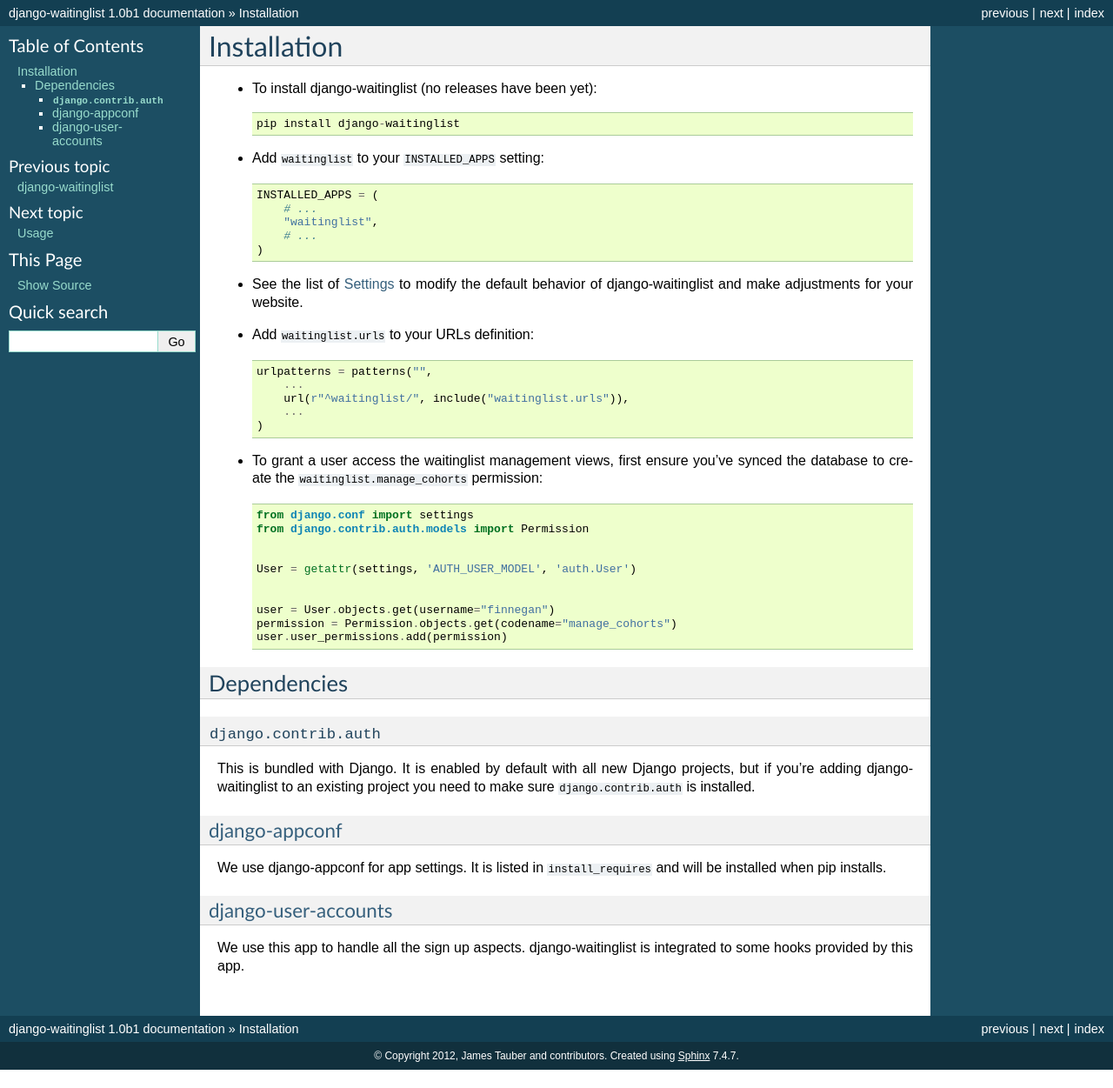
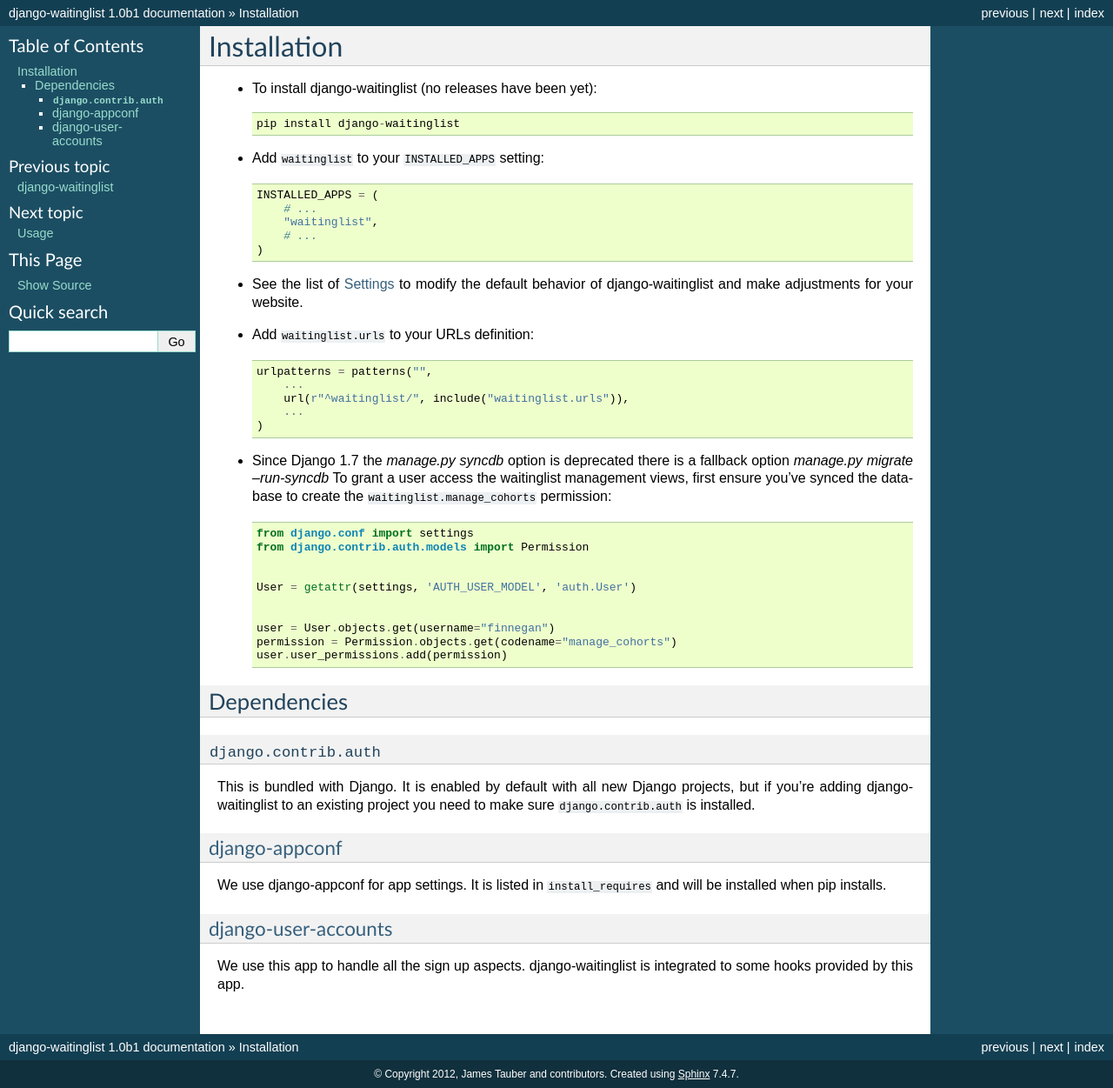
Before and after one commit to pinax/django-waitinglist, a Sphinx documentation site: the page built from docs/installation.rst, in a window 1280 px wide. Shown: the whole page at 87% size. Built offline with Sphinx 7.4.7, drawn with Linux system fonts in a browser that asks for light colours; before the commit the page ends 1230 px from its top, so only the background shows below that.

Commit message:
Install docs edit shows syncdb on newer Django

```diff
--- a/docs/installation.rst
+++ b/docs/installation.rst
@@ -27,7 +27,9 @@
         ...
     )
 
-* To grant a user access the waitinglist management views, first
+* Since Django 1.7 the `manage.py syncdb` option is deprecated
+  there is a fallback option `manage.py migrate --run-syncdb`
+  To grant a user access the waitinglist management views, first
   ensure you've synced the database to create the
   ``waitinglist.manage_cohorts`` permission::
 
```
